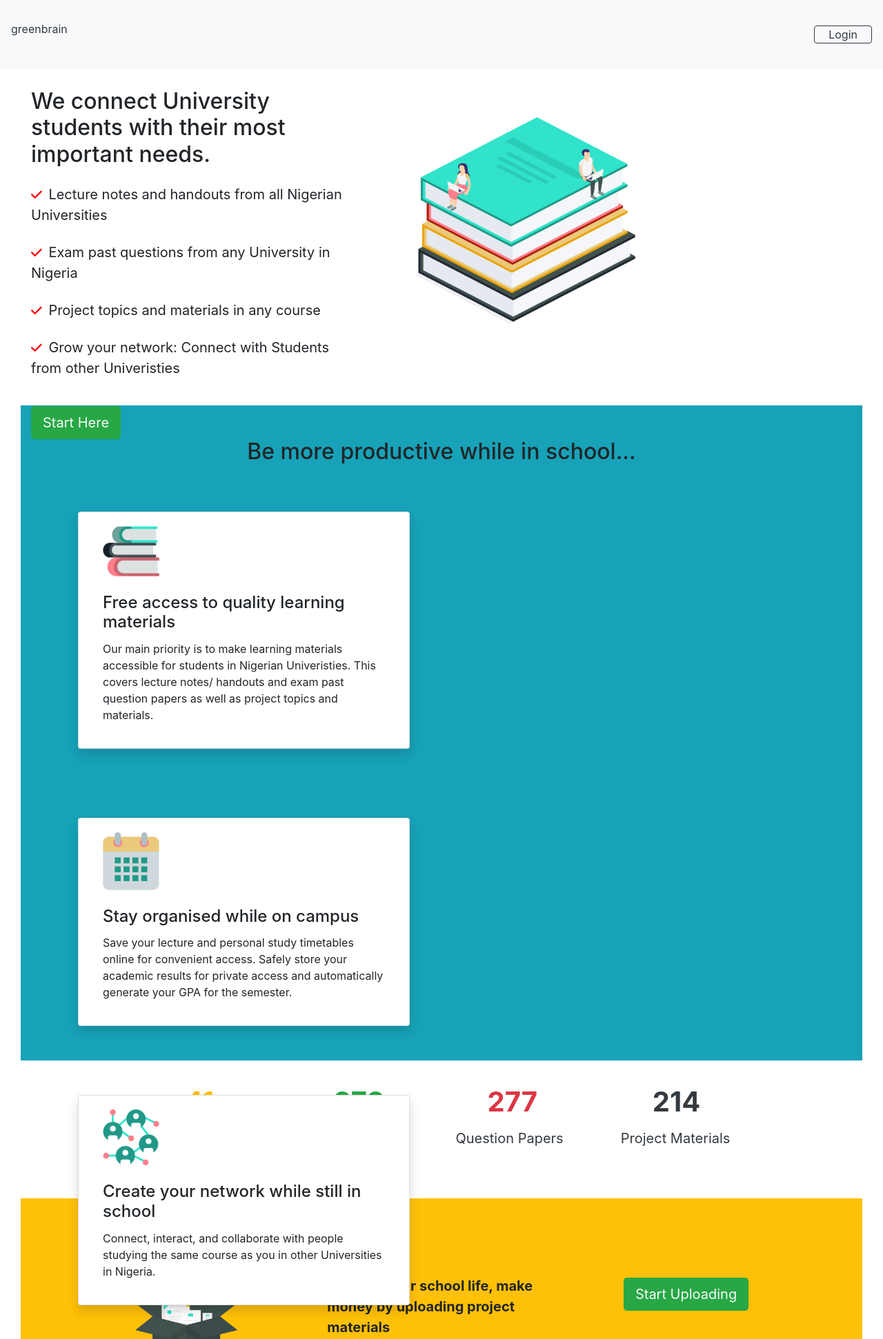
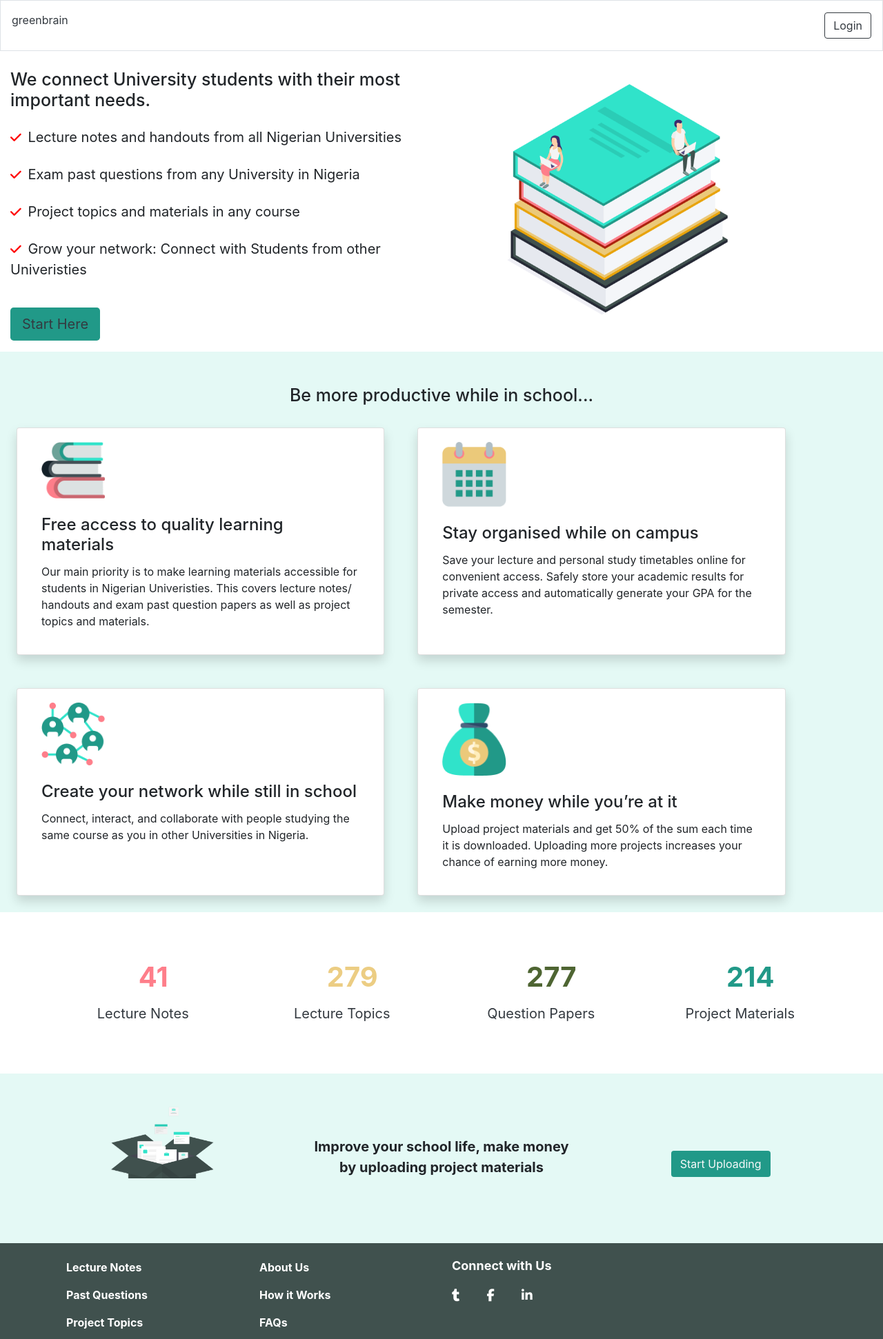
Before and after one commit to cutebid/BootstrapProject, a plain HTML site: page index.html in a window 1280 px wide. Shown: the top 1942 px of the page at 69% size. Drawn offline with nearby package versions, Linux system fonts and the light colour scheme.

Commit message:
bootstrap project

```diff
--- a/index.html
+++ b/index.html
@@ -8,33 +8,37 @@
     <script src="https://kit.fontawesome.com/672be650cf.js" crossorigin="anonymous"></script>
     <link rel="stylesheet" href="styles.css">
   </head>
-  <body class="container-fluid" >
-    <div class="container-fluid" style="height: 2250px;">
-         <nav class="navbar navbar-expand-lg bg-light  navbar-light fixed-top  d-flex justify-content-between container-fluid" style="height: 100px;">
+  <body>
+      <div class="container-fluid">
+        <div class="row ">
+            <nav style="background-color: #FFFFFF;"  class="navbar navbar-expand-lg navbar-light fixed-top  d-flex justify-content-between p-3 border border-bottom">
               <p> <a href="index.html" class="text-dark"> greenbrain </a> </p>
-          <a href="login.html" class="btn btn-link border border-dark text-dark" role="button" style="padding:0px 20px;"> Login </a>
-        </nav> <br><br>
-        <section class=" d-flex justify-content-around container-fluid listcontainer" style="height: 540px;">
-            <div class="text" style="margin-top: 80px; height: 500px; width: 40%; font-size: 20px;">
-               <h2> We connect University students with their most important needs. </h2>
-               <ul class="list-unstyled">
+              <a href="login.html" class="btn btn-link border border-dark text-dark" role="button"> Login </a>
+            </nav>
+        </div>
+      </div>
+      <section class="container-fluid">
+            <div class="row pb-3">
+                <div class="col-md-6 col-sm-12  " style="padding-top: 100px;">
+                    <h2 style="font-size: 25px;"> We connect University students with their most important needs. </h2>
+                    <ul class="list-unstyled" style="font-size: 20px;">
                        <li class="mt-4"><i style="color: red; font-size: large; font-weight: light;"  class="fas fa-check"></i> <span class="ml-1">Lecture notes and handouts from all Nigerian Universities </span></li>
                        <li class="mt-4"><i style="color: red; font-size: large; font-weight: light;"  class="fas fa-check"></i> <span class="ml-1"> Exam past questions from any University in Nigeria  </span></li>
                        <li class="mt-4"><i style="color: red; font-size: large; font-weight: light;"  class="fas fa-check"></i> <span class="ml-1">Project topics and materials in any course </span> <li>
                        <li  class="mt-4"><i style="color: red; font-size: large; font-weight: light;"  class="fas fa-check"></i> <span class="ml-1">Grow your network: Connect with Students from other Univeristies </span> </li>
                     </ul>
-                <a href="login.html" class="btn btn-lg btn-link bg-success text-light mt-4"> Start Here</a>
+                    <a href="login.html" class="btn btn-lg btn-link text-dark mt-4" style="background-color: #219988;"> Start Here</a>
                 </div>
-            <div class="img-container" style="padding-top: 80px; width: 60%; ">
-                <img src="./images/heroImage.png" alt="hero-image" width="400px" height="300px">
+                <div class=" col-md-6  img-container" style="padding-top: 80px; width: 60%; ">
+                   <img src="./images/heroImage.png" alt="hero-image" width="400px">
+                </div>
             </div>
         </section>
-        <section class="bg-info container-fluid p-5" style="height: 950px;">
+        <section class="container-fluid" style="background-color: #E4F9F5;">
+                <!-- <div class="row"> -->
+            <h5 class="text-center pt-5" style="font-size: 25px;"> Be more productive while in school... </h5>
             <div class="row">
-                <h2 class="col-sm-12 text-center" style="height: 50px;"> Be more productive while in school... </h2>
-            </div>
-            <div class="row pt-5">
-                <div class="card col-5 shadow" style="margin:0px 50px 100px 50px;">
+                <div class="card col-md-5 col-sm-12 m-4 shadow">
                     <div class="card-body">
                         <img class="card-img-top" src="./images/books.png" alt="books" style="width:20%">
                         <h4 class="card-title mt-4"> Free access to quality learning materials </h4>
@@ -44,7 +48,7 @@
                         </p>
                     </div>
                 </div>
-                <div class="card col-5  shadow"  style="margin:0px 50px 100px 50px;">
+                <div class="card col-md-5 col-sm-12 m-4 shadow">
                     <div class="card-body">
                         <img class="card-img-top" src="./images/calendar.png" alt="books" style="width:20%">
                         <h4 class="card-title mt-4"> Stay organised while on campus </h4>
@@ -55,9 +59,7 @@
                         </p>
                     </div>
                 </div>
-            </div>
-             <div class="row">
-                <div class="card col-5 shadow" style="margin:0px 50px 100px 50px;">
+                <div class="card col-md-5  col-sm-12  m-4 shadow">
                     <div class="card-body">
                         <img class="card-img-top" src="./images/network.png" alt="books" style="width:20%">
                         <h4 class="card-title mt-4">Create your network while still in school </h4>
@@ -66,7 +68,7 @@
                         </p>
                     </div>
                 </div>
-                <div class="card col-5 shadow" style="margin:0px 50px 100px 50px;">
+                <div class="card col-md-5 col-sm-12 m-4 shadow">
                     <div class="card-body">
                         <img class="card-img-top" src="./images/moneyBag.png" alt="books" style="width:20%">
                         <h4 class="card-title mt-4"> Make money while you’re at it </h4>
@@ -77,40 +79,46 @@
                 </div>
             </div>
         </section>
-        <section class="d-flex justify-content-around container-fluid" style="padding:30px 150px; height: 200px;">
-            <h2>
+        <section class="container-fluid">
+            <div class="row m-5 text-center">
+                <h2 class="col-md-3  col-sm-12 p-3 ">
                     <a class="text-decoration-none" href="lecture.html">
-                   <span class="badge text-warning" style="margin-left: 30px; font-size: 40px;">41</span> <br>
+                       <span class="badge" style="margin-left: 30px; font-size: 40px; color: #FE7E8A;">41</span> <br>
                        <span class="font-weight-normal text-dark" style="font-size: 20px;"> Lecture Notes </span>
                     </a>
                 </h2>
-            <h2>
+                <h2 class="col-md-3 col-sm-12 p-3">
                     <a class="text-decoration-none" href="lecture.html">
-                   <span class="badge text-success" style="margin-left: 30px; font-size: 40px;">279</span> <br>
+                       <span class="badge" style="margin-left: 30px; font-size: 40px; color: #ECCD83;">279</span> <br>
                        <span class="font-weight-normal text-dark" style="font-size: 20px;"> Lecture Topics </span>
                     </a>
                 </h2>
-            <h2>
+                <h2 class="col-md-3 col-sm-12 p-3">
                     <a class="text-decoration-none" href="questions.html">
-                   <span class="badge text-danger" style="margin-left: 30px; font-size: 40px;">277</span> <br>
+                      <span class="badge" style="margin-left: 30px; font-size: 40px; color: #4E6532;">277</span> <br>
                       <span class="font-weight-normal text-dark" style="font-size: 20px;" > Question Papers </span>
                     </a>
                 </h2>
-            <h2>
+                <h2 class="col-md-3 col-sm-12 p-3">
                     <a class="text-decoration-none" href="project.html">
-                   <span class="badge text-dark" style="margin-left: 30px; font-size: 40px;">214</span> <br>
+                      <span class="badge" style="margin-left: 30px; font-size: 40px; color: #219988;">214</span> <br>
                       <span class="font-weight-normal text-dark" style="font-size: 20px;"> Project Materials </span>
                     </a>
                 </h2>
+            </div>
         </section>
-        <section class="d-flex justify-content-around bg-warning container-fluid" style="padding: 100px; height: 300px;">
+        <section class="container-fluid p-5" style="background-color: #E4F9F5;">
+            <div class="row d-flex align-items-center justify-content-around text-center">
+                <div class=" col-md col-sm-12">
                    <img src="./images/collectionBox.png" alt="box" width="150px" height="150px">
-            <p style="width: 300px; margin-top: 12px; font-weight: bold; font-size: 20px; "> Improve your school life, make money by uploading project materials </p>
-            <div> <a style="margin-top: 15px;" href="#" class="btn btn-lg btn-link bg-success text-light"> Start Uploading </a> </div>
+                </div>
+                <p class=" col-md col-sm-12" style="width: 300px; margin-top: 12px; font-weight: bold; font-size: 20px; "> Improve your school life, make money by uploading project materials </p>
+                <div class=" col-md col-sm-12"> <a style="margin-top: 15px; background-color: #219988;" href="#" class="btn btn-md btn-link text-light"> Start Uploading </a> </div>
+            </div>
         </section>
-        <footer class="container-fluid bg-secondary" style="padding: 30px; height: 250px;">
-          <div class="row">
-            <nav class="nav flex-column col" style="margin-left: 100px;">
+        <footer class="container-fluid" style="background-color: #40514E ;">
+          <div class="row" style="padding-top: 15px;">
+            <nav class="nav flex-column col" style="margin-left: 80px;">
                 <a class="nav-link active" href="lecture.html"> Lecture Notes</a>
                 <a class="nav-link" href="questions.html"> Past Questions </a>
                 <a class="nav-link" href="project.html"> Project Topics </a>
@@ -120,7 +128,7 @@
                 <a class="nav-link" href="#"> How it Works </a>
                 <a class="nav-link" href="#"> FAQs </a>
             </nav>
-            <div  class="col-6 text-white mt-1" style="font-weight: bold;">
+            <div  class="col-6 text-white pt-1" style="font-weight: bold; font-size: 18px;">
                 <p> Connect with Us</p>
                 <div>
                    <span class="icon1"> <i class="fab fa-tumblr"></i> </span>
@@ -129,10 +137,10 @@
                 </div>
             </div>
         </div>
-            <p class="col-12 text-white text-center mt-5" style="font-weight: bold;"> greenbrain 2019 </p>
+            <p class="col-12 text-white text-center mt-5 pb-2" style="font-weight: bold;"> greenbrain 2019 </p>
         </footer>
 
-    </div>
+
 
 
 
--- a/styles.css
+++ b/styles.css
@@ -1,8 +1,8 @@
 
-* { box-sizing: border-box;
+/* * { box-sizing: border-box;
     margin: 0;
     padding: 0;
-}
+}*/
 
 .icon {margin-left: 35px;}
 .flex-column a { color: white;
```
Also changed, not shown: login.html (+3 -3 lines). Lines whose indentation alone changed are shown as unchanged.
